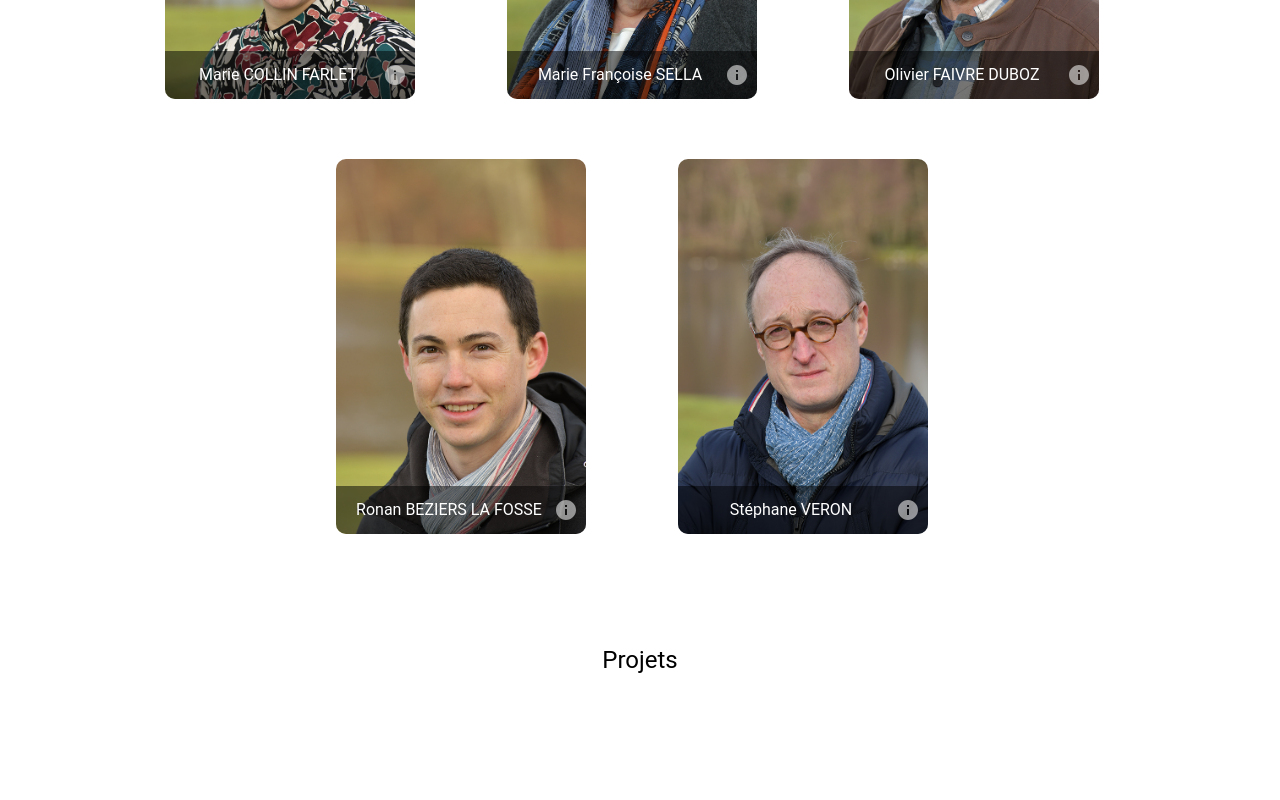
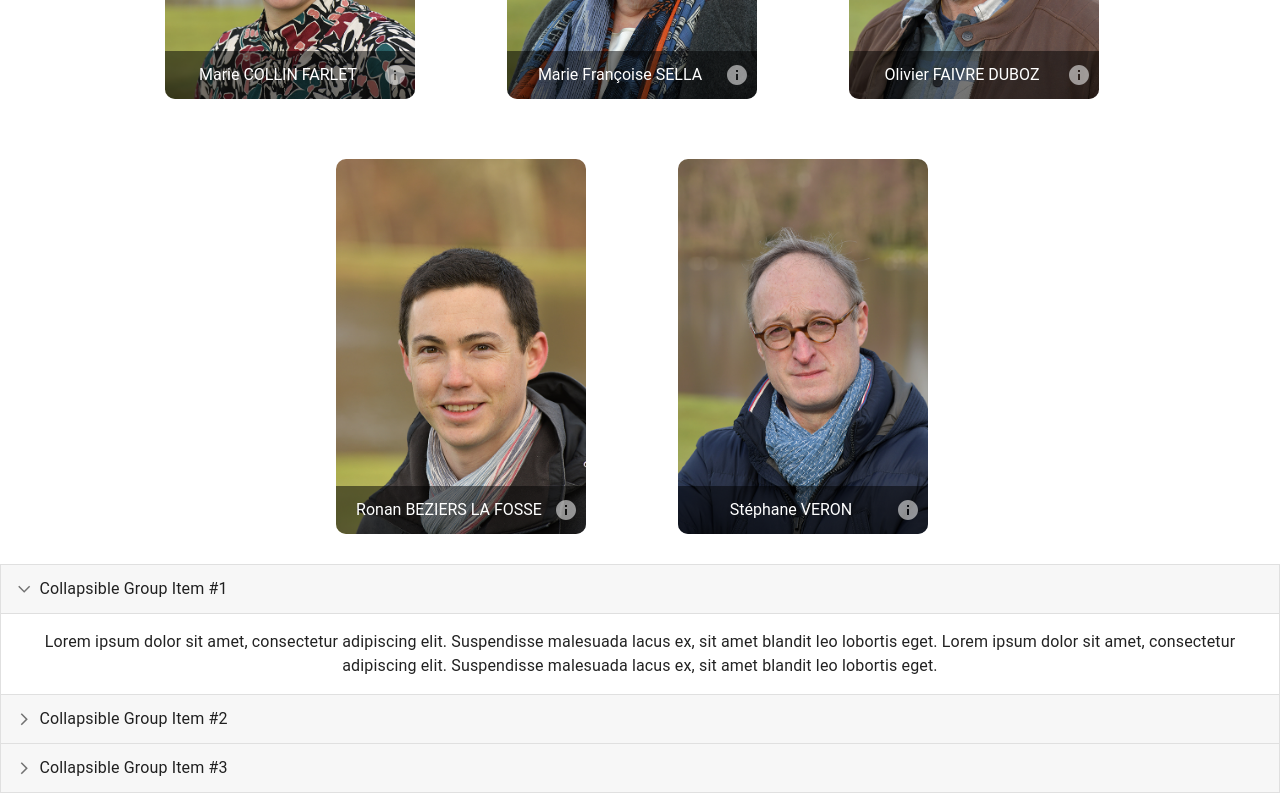
Before and after one commit to marionleborgne/avenir-saint-leger, a React (Create React App) app: page / in a window 1280 px wide. Shown: the part 4737-5537 px from the top of the page. Built offline with nearby package versions, Linux system fonts and the light colour scheme.

Commit message:
removed styled components to use mui package

```diff
--- a/package.json
+++ b/package.json
@@ -14,7 +14,6 @@
     "react-device-detect": "^2.2.3",
     "react-dom": "^18.2.0",
     "react-scripts": "5.0.1",
-    "styled-components": "^6.1.8",
     "web-vitals": "^2.1.4"
   },
   "scripts": {
--- a/src/components/Projects/Projects.js
+++ b/src/components/Projects/Projects.js
@@ -1,20 +1,95 @@
-import Box from '@mui/material/Box';
-import Grid from '@mui/material/Grid';
-import { Typography } from '@mui/material';
+import * as React from 'react';
+import { styled } from '@mui/material/styles';
+import ArrowForwardIosSharpIcon from '@mui/icons-material/ArrowForwardIosSharp';
+import MuiAccordion from '@mui/material/Accordion';
+import MuiAccordionSummary from '@mui/material/AccordionSummary';
+import MuiAccordionDetails from '@mui/material/AccordionDetails';
+import Typography from '@mui/material/Typography';
 
-import Card from './Card';
-import itemData from './data';
+const Accordion = styled((props) => (
+  <MuiAccordion disableGutters elevation={0} square {...props} />
+))(({ theme }) => ({
+  border: `1px solid ${theme.palette.divider}`,
+  '&:not(:last-child)': {
+    borderBottom: 0,
+  },
+  '&::before': {
+    display: 'none',
+  },
+}));
 
-export default () => (
-  <div>
-    <Typography variant='h5' sx={{ margin: 10 }}>Projets</Typography>
-    <Box sx={{ flexGrow: 1 }}>
-      <Grid container justifyContent='center' spacing={2}>
-        {itemData.map(
-          (item, i) => {
-            return <Card key={i} item={item} />;
-          })}
-      </Grid>
-    </Box>
-  </div>
-);
+const AccordionSummary = styled((props) => (
+  <MuiAccordionSummary
+    expandIcon={<ArrowForwardIosSharpIcon sx={{ fontSize: '0.9rem' }} />}
+    {...props}
+  />
+))(({ theme }) => ({
+  backgroundColor:
+    theme.palette.mode === 'dark'
+      ? 'rgba(255, 255, 255, .05)'
+      : 'rgba(0, 0, 0, .03)',
+  flexDirection: 'row-reverse',
+  '& .MuiAccordionSummary-expandIconWrapper.Mui-expanded': {
+    transform: 'rotate(90deg)',
+  },
+  '& .MuiAccordionSummary-content': {
+    marginLeft: theme.spacing(1),
+  },
+}));
+
+const AccordionDetails = styled(MuiAccordionDetails)(({ theme }) => ({
+  padding: theme.spacing(2),
+  borderTop: '1px solid rgba(0, 0, 0, .125)',
+}));
+
+export default function CustomizedAccordions() {
+  const [expanded, setExpanded] = React.useState('panel1');
+
+  const handleChange = (panel) => (event, newExpanded) => {
+    setExpanded(newExpanded ? panel : false);
+  };
+
+  return (
+    <div>
+      <Accordion expanded={expanded === 'panel1'} onChange={handleChange('panel1')}>
+        <AccordionSummary aria-controls="panel1d-content" id="panel1d-header">
+          <Typography>Collapsible Group Item #1</Typography>
+        </AccordionSummary>
+        <AccordionDetails>
+          <Typography>
+            Lorem ipsum dolor sit amet, consectetur adipiscing elit. Suspendisse
+            malesuada lacus ex, sit amet blandit leo lobortis eget. Lorem ipsum dolor
+            sit amet, consectetur adipiscing elit. Suspendisse malesuada lacus ex,
+            sit amet blandit leo lobortis eget.
+          </Typography>
+        </AccordionDetails>
+      </Accordion>
+      <Accordion expanded={expanded === 'panel2'} onChange={handleChange('panel2')}>
+        <AccordionSummary aria-controls="panel2d-content" id="panel2d-header">
+          <Typography>Collapsible Group Item #2</Typography>
+        </AccordionSummary>
+        <AccordionDetails>
+          <Typography>
+            Lorem ipsum dolor sit amet, consectetur adipiscing elit. Suspendisse
+            malesuada lacus ex, sit amet blandit leo lobortis eget. Lorem ipsum dolor
+            sit amet, consectetur adipiscing elit. Suspendisse malesuada lacus ex,
+            sit amet blandit leo lobortis eget.
+          </Typography>
+        </AccordionDetails>
+      </Accordion>
+      <Accordion expanded={expanded === 'panel3'} onChange={handleChange('panel3')}>
+        <AccordionSummary aria-controls="panel3d-content" id="panel3d-header">
+          <Typography>Collapsible Group Item #3</Typography>
+        </AccordionSummary>
+        <AccordionDetails>
+          <Typography>
+            Lorem ipsum dolor sit amet, consectetur adipiscing elit. Suspendisse
+            malesuada lacus ex, sit amet blandit leo lobortis eget. Lorem ipsum dolor
+            sit amet, consectetur adipiscing elit. Suspendisse malesuada lacus ex,
+            sit amet blandit leo lobortis eget.
+          </Typography>
+        </AccordionDetails>
+      </Accordion>
+    </div>
+  );
+}
--- a/src/components/Stripes/SolidHighlight.js
+++ b/src/components/Stripes/SolidHighlight.js
@@ -1,19 +1,18 @@
-import styled from 'styled-components';
+import { styled } from '@mui/material/styles';
 
 const highlightColor = 'rgb(205, 227, 242)';
 
-export const HighlightContainer = styled.div`
-  background: ${highlightColor};
-`;
+export const HighlightContainer = styled('div')({
+  background: highlightColor
+});
 
-export const SolidHighlight = styled.div`
-  background: ${highlightColor}; /* Old browsers */
-  background: -moz-linear-gradient(top, ${highlightColor}, white 45%);
-  background: -webkit-linear-gradient(top, ${highlightColor}, white 45%);
-  background: linear-gradient(to bottom, ${highlightColor}, white 45%);
-  width: 100%;
-  display: flex;
-  flex-direction: column;
-  align-items: center;
-  justify-content: center;
-`;
+
+export const SolidHighlight = styled('div')({
+  // background: `${highlightColor} -moz-linear-gradient(top, ${highlightColor}, white 45%) -webkit-linear-gradient(top, ${highlightColor}, white 45%) linear-gradient(to bottom, ${highlightColor}, white 45%)`,
+  background: `linear-gradient(to bottom, ${highlightColor}, white 45%)`,
+  width: '100%',
+  display: 'flex',
+  flexDirection: 'column',
+  alignItems: 'center',
+  justifyContent: 'center'
+});
```
Also changed, not shown: 1 other file (tests, documents, lock files or other folders).
